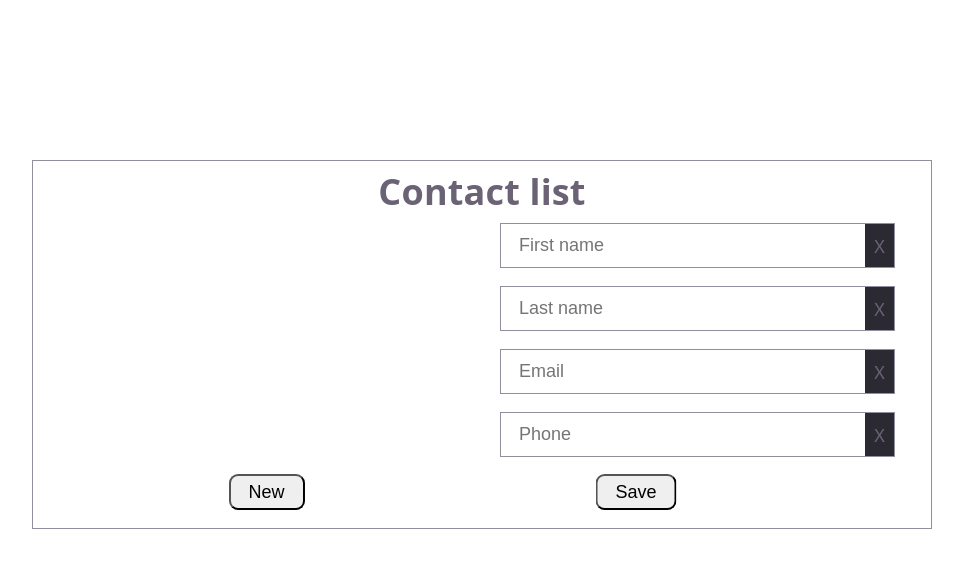
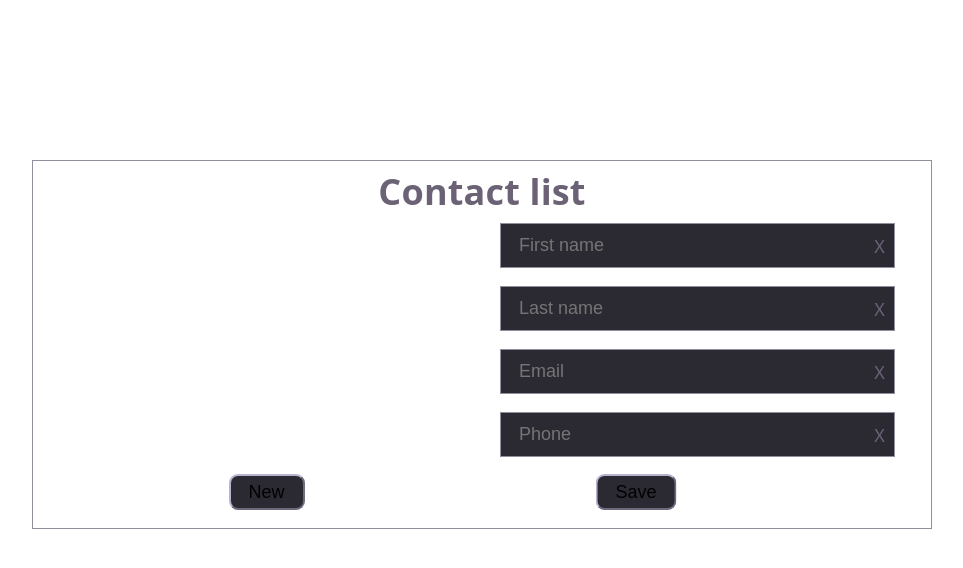
Before and after one commit to vlad09fedko/React.Contact-List, a React (Vite) app: page / in a window 1280 px wide. Shown: the top 568 px of the page, without its empty margins (158-1121 px from the left). Built offline with nearby package versions, Linux system fonts and the light colour scheme.

Commit message:
Redo styles

```diff
--- a/src/App.module.css
+++ b/src/App.module.css
@@ -24,11 +24,20 @@ h1 {
 button,
 input[type='submit'],
 input[type='button'] {
+  user-select: none;
+  background-color: #2b2a33;
+  border-color: #b7b3d0;
   font-size: 1em;
   padding: 0.3em 1em;
   border-radius: 0.5em;
   cursor: pointer;
   transition: 0.2s;
+}
+
+button:hover,
+input[type='submit']:hover,
+input[type='button']:hover {
+  background-color: #4f4e5a;
 }
 
 @media (max-width: 1000px) {
--- a/src/components/ContactForm/InputArea/inputArea.module.css
+++ b/src/components/ContactForm/InputArea/inputArea.module.css
@@ -17,4 +17,5 @@
   font-size: 1em;
   border: none;
   outline: none;
+  background-color: #2b2a33;
 }
```
